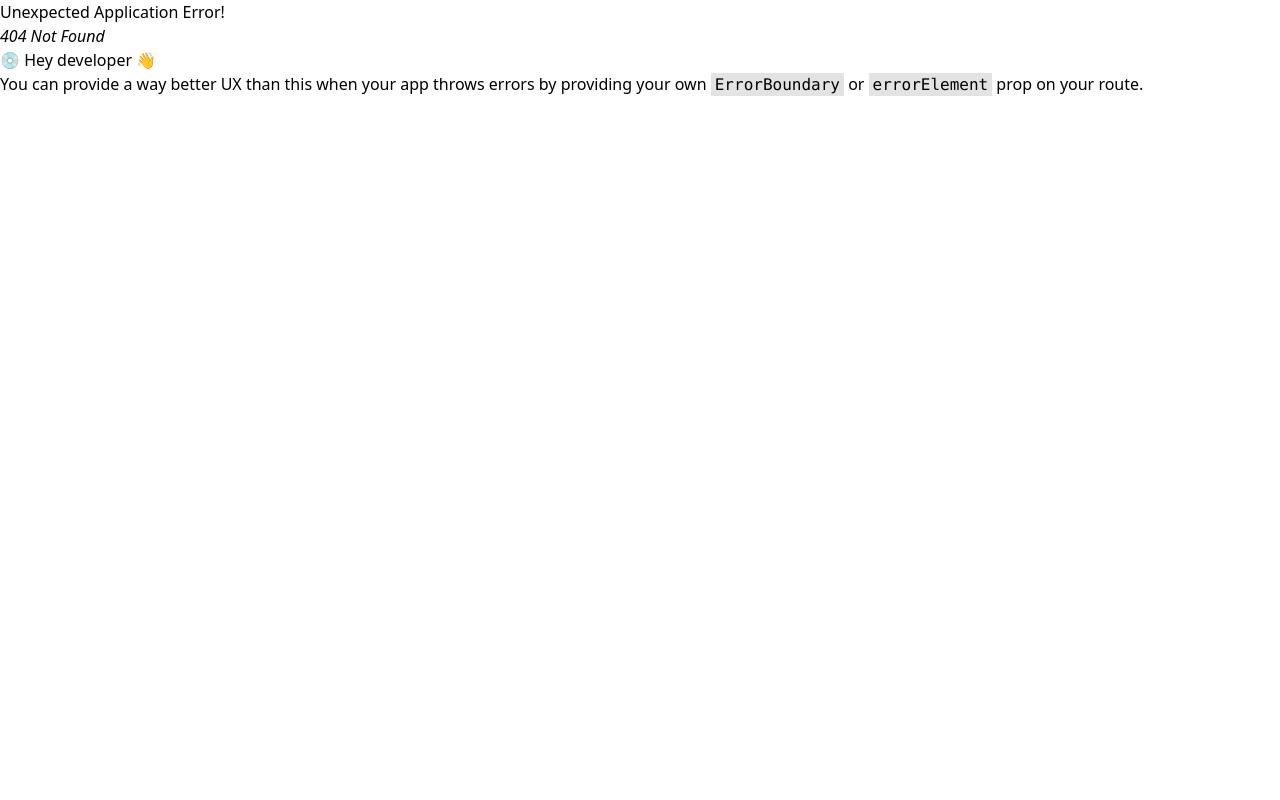
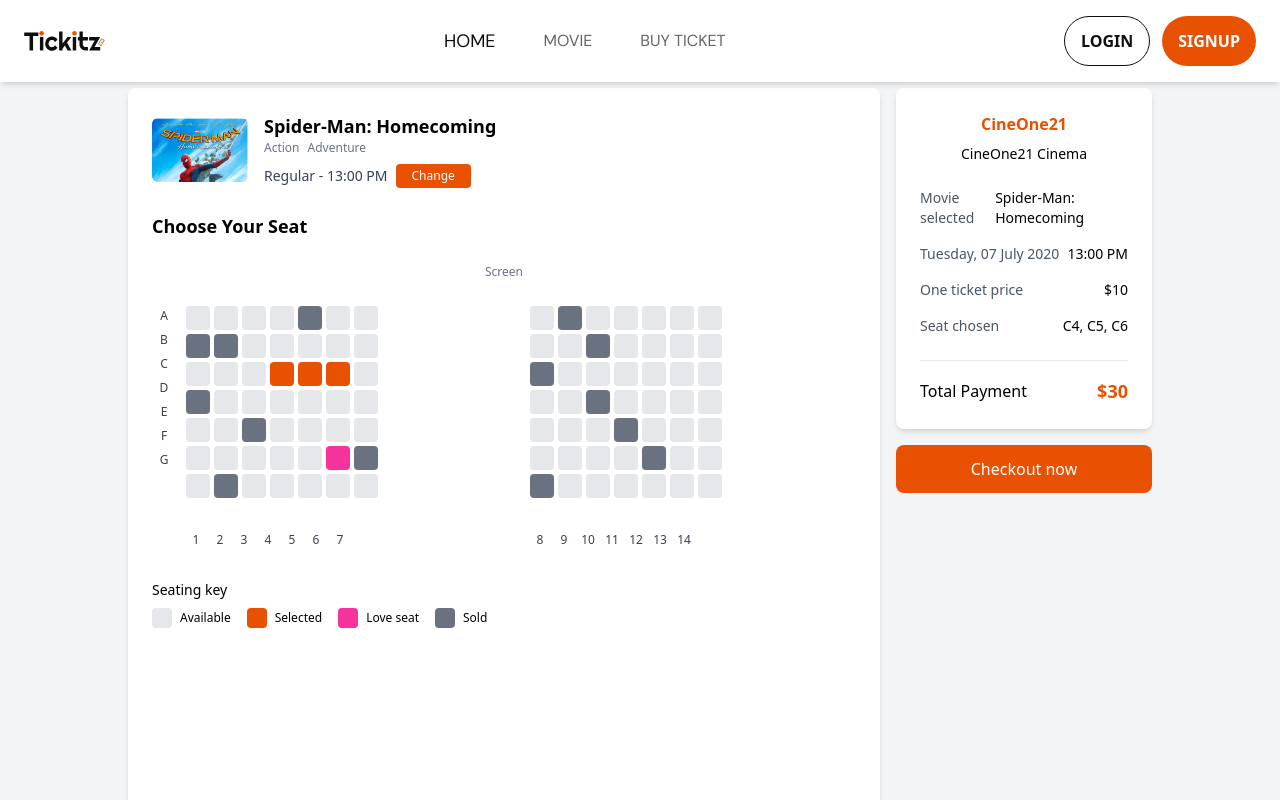
Before and after one commit to HN721/fgo24-Tickitz, a React (Vite) app: page /Seat in a window 1280 px wide. Before the commit this address had no page. Shown: the top 800 px of the page. Built offline with nearby package versions, Linux system fonts and the light colour scheme; a web font is replaced by a local one.

Commit message:
feat: create component to show seat

```diff
--- a/src/components/BookTicket.jsx
+++ b/src/components/BookTicket.jsx
@@ -1,11 +1,18 @@
 import React from "react";
+import { useNavigate } from "react-router-dom";
 
 export default function BookTicket() {
+  const navigate = useNavigate();
   return (
     <div className="bg-gray-50 p-6 md:p-8 rounded-lg">
       <div className="flex justify-between items-center mb-8">
         <h2 className="text-2xl font-bold">Book Tickets</h2>
-        <button className="bg-orange-500 hover:bg-orange-600 text-white font-medium py-2 px-4 rounded-full">
+        <button
+          onClick={() => {
+            navigate("/Seat");
+          }}
+          className="bg-orange-500 hover:bg-orange-600 text-white font-medium py-2 px-4 rounded-full"
+        >
           BOOK NOW
         </button>
       </div>
--- a/src/components/Navbar.jsx
+++ b/src/components/Navbar.jsx
@@ -24,7 +24,10 @@
             {" "}
             <p className="text-font-navbar font-display text-md">MOVIE</p>
           </Link>
-          <p className="text-font-navbar font-display text-md">BUY TICKET</p>
+          <Link to={"/Detail-movie:id"}>
+            {" "}
+            <p className="text-font-navbar font-display text-md">BUY TICKET</p>
+          </Link>
         </div>
 
         {/* Desktop Buttons */}
--- /dev/null
+++ b/src/components/Seat.jsx
@@ -0,0 +1,269 @@
+import React, { useState } from "react";
+import spiderman from "../assets/spiderman.png";
+export default function MovieSeatBooking() {
+  const [selectedSeats, setSelectedSeats] = useState(["C4", "C5", "C6"]);
+
+  // Movie details
+  const movieDetails = {
+    title: "Spider-Man: Homecoming",
+    genres: ["Action", "Adventure"],
+    time: "13:00 PM",
+    date: "Tuesday, 07 July 2020",
+    cinema: "CineOne21 Cinema",
+    price: 10,
+  };
+
+  // Generate seat grid
+  const rows = ["A", "B", "C", "D", "E", "F", "G"];
+
+  // Define sold seats
+  const soldSeats = [
+    "A5",
+    "A9",
+    "B1",
+    "B2",
+    "B10",
+    "C8",
+    "D1",
+    "D10",
+    "E3",
+    "E11",
+    "F7",
+    "F12",
+    "G2",
+    "G8",
+  ];
+
+  // Define love seat
+  const loveSeats = ["F6"];
+
+  // Handle seat selection
+  const toggleSeat = (seatId) => {
+    if (soldSeats.includes(seatId) || loveSeats.includes(seatId)) {
+      return; // Can't select sold or love seats
+    }
+
+    if (selectedSeats.includes(seatId)) {
+      setSelectedSeats(selectedSeats.filter((seat) => seat !== seatId));
+    } else {
+      setSelectedSeats([...selectedSeats, seatId]);
+    }
+  };
+
+  // Check seat status
+  const getSeatStatus = (seatId) => {
+    if (selectedSeats.includes(seatId)) return "selected";
+    if (soldSeats.includes(seatId)) return "sold";
+    if (loveSeats.includes(seatId)) return "love";
+    return "available";
+  };
+
+  // Get CSS class based on seat status
+  const getSeatClass = (status) => {
+    switch (status) {
+      case "selected":
+        return "bg-secondary";
+      case "sold":
+        return "bg-gray-500";
+      case "love":
+        return "bg-pink-500";
+      default:
+        return "bg-gray-200 hover:bg-gray-300";
+    }
+  };
+
+  // Calculate total payment
+  const totalPayment = selectedSeats.length * movieDetails.price;
+
+  return (
+    <div className="flex justify-center p-4 mt-12 bg-gray-100 min-h-screen">
+      <div className="w-full max-w-5xl flex flex-col md:flex-row gap-4">
+        {/* Left column - Seat selection */}
+        <div className="bg-white p-6 rounded-lg shadow-md flex-grow">
+          <div className="flex items-center mb-6">
+            <img
+              src={spiderman}
+              alt="Spider-Man: Homecoming"
+              className="w-24 h-16 rounded-md mr-4"
+            />
+            <div>
+              <h2 className="font-bold text-lg">{movieDetails.title}</h2>
+              <div className="flex gap-2 text-xs text-gray-500">
+                {movieDetails.genres.map((genre, index) => (
+                  <span key={index}>{genre}</span>
+                ))}
+              </div>
+              <div className="flex items-center mt-2">
+                <span className="text-sm text-gray-700 mr-2">
+                  Regular - {movieDetails.time}
+                </span>
+                <button className="bg-secondary text-white text-xs px-4 py-1 rounded">
+                  Change
+                </button>
+              </div>
+            </div>
+          </div>
+
+          <h3 className="font-bold text-lg mb-6">Choose Your Seat</h3>
+
+          {/* Screen indication */}
+          <div className="text-center mb-6 text-xs text-gray-500">Screen</div>
+
+          {/* Seat grid */}
+          <div className="mb-8">
+            <div className="flex">
+              {/* Row labels */}
+              <div className="w-6 mr-2">
+                {rows.map((row, rowIndex) => (
+                  <div
+                    key={rowIndex}
+                    className="h-6 flex items-center justify-center text-xs font-medium text-gray-700"
+                  >
+                    {row}
+                  </div>
+                ))}
+              </div>
+
+              {/* Left section seats */}
+              <div className="flex-1 mr-4">
+                {rows.map((row, rowIndex) => (
+                  <div key={rowIndex} className="flex">
+                    {[1, 2, 3, 4, 5, 6, 7].map((col) => {
+                      const seatId = `${row}${col}`;
+                      const status = getSeatStatus(seatId);
+                      return (
+                        <div
+                          key={`${row}${col}`}
+                          className={`w-6 h-6 m-0.5 rounded cursor-pointer ${getSeatClass(
+                            status
+                          )}`}
+                          onClick={() => toggleSeat(seatId)}
+                        />
+                      );
+                    })}
+                  </div>
+                ))}
+              </div>
+
+              {/* Right section seats */}
+              <div className="flex-1">
+                {rows.map((row, rowIndex) => (
+                  <div key={rowIndex} className="flex">
+                    {[8, 9, 10, 11, 12, 13, 14].map((col) => {
+                      const seatId = `${row}${col}`;
+                      const status = getSeatStatus(seatId);
+                      return (
+                        <div
+                          key={`${row}${col}`}
+                          className={`w-6 h-6 m-0.5 rounded cursor-pointer ${getSeatClass(
+                            status
+                          )}`}
+                          onClick={() => toggleSeat(seatId)}
+                        />
+                      );
+                    })}
+                  </div>
+                ))}
+              </div>
+            </div>
+          </div>
+
+          {/* Column numbers */}
+          <div className="flex">
+            <div className="w-6 mr-2"></div>
+            <div className="flex-1 flex mr-4">
+              {[1, 2, 3, 4, 5, 6, 7].map((num) => (
+                <div
+                  key={num}
+                  className="w-6 text-center text-xs text-gray-700"
+                >
+                  {num}
+                </div>
+              ))}
+            </div>
+            <div className="flex-1 flex">
+              {[8, 9, 10, 11, 12, 13, 14].map((num) => (
+                <div
+                  key={num}
+                  className="w-6 text-center text-xs text-gray-700"
+                >
+                  {num}
+                </div>
+              ))}
+            </div>
+          </div>
+
+          {/* Seating key */}
+          <div className="mt-8">
+            <h4 className="text-sm font-medium mb-2">Seating key</h4>
+            <div className="flex gap-4">
+              <div className="flex items-center">
+                <div className="w-5 h-5 bg-gray-200 rounded mr-2"></div>
+                <span className="text-xs">Available</span>
+              </div>
+              <div className="flex items-center">
+                <div className="w-5 h-5 bg-secondary rounded mr-2"></div>
+                <span className="text-xs">Selected</span>
+              </div>
+              <div className="flex items-center">
+                <div className="w-5 h-5 bg-pink-500 rounded mr-2"></div>
+                <span className="text-xs">Love seat</span>
+              </div>
+              <div className="flex items-center">
+                <div className="w-5 h-5 bg-gray-500 rounded mr-2"></div>
+                <span className="text-xs">Sold</span>
+              </div>
+            </div>
+          </div>
+        </div>
+
+        {/* Right column - Order summary */}
+        <div className="w-full md:w-64">
+          <div className="bg-white p-6 rounded-lg shadow-md mb-4">
+            <div className="flex justify-center mb-2">
+              <h3 className="text-secondary font-bold">CineOne21</h3>
+            </div>
+            <div className="text-center mb-6">
+              <p className="text-sm">{movieDetails.cinema}</p>
+            </div>
+
+            <div className="space-y-4 text-sm">
+              <div className="flex justify-between">
+                <span className="text-gray-600">Movie selected</span>
+                <span className="font-medium">{movieDetails.title}</span>
+              </div>
+
+              <div className="flex justify-between">
+                <span className="text-gray-600">{movieDetails.date}</span>
+                <span className="font-medium">{movieDetails.time}</span>
+              </div>
+
+              <div className="flex justify-between">
+                <span className="text-gray-600">One ticket price</span>
+                <span className="font-medium">${movieDetails.price}</span>
+              </div>
+
+              <div className="flex justify-between">
+                <span className="text-gray-600">Seat chosen</span>
+                <span className="font-medium">{selectedSeats.join(", ")}</span>
+              </div>
+            </div>
+
+            <div className="mt-6 pt-4 border-t border-gray-200">
+              <div className="flex justify-between items-center">
+                <span className="font-medium">Total Payment</span>
+                <span className="font-bold text-secondary text-lg">
+                  ${totalPayment}
+                </span>
+              </div>
+            </div>
+          </div>
+
+          <button className="w-full bg-secondary text-white py-3 rounded-lg font-medium">
+            Checkout now
+          </button>
+        </div>
+      </div>
+    </div>
+  );
+}
--- /dev/null
+++ b/src/pages/SeatPage.jsx
@@ -0,0 +1,14 @@
+import React from "react";
+import Navbar from "../components/Navbar";
+import Footer from "../components/Footer";
+import Seat from "../components/seat";
+
+export default function SeatPage() {
+  return (
+    <div>
+      <Navbar />;
+      <Seat />
+      <Footer />
+    </div>
+  );
+}
```
Also changed, not shown: src/App.jsx (+9 -0 lines), src/assets/spiderman.png (added).
